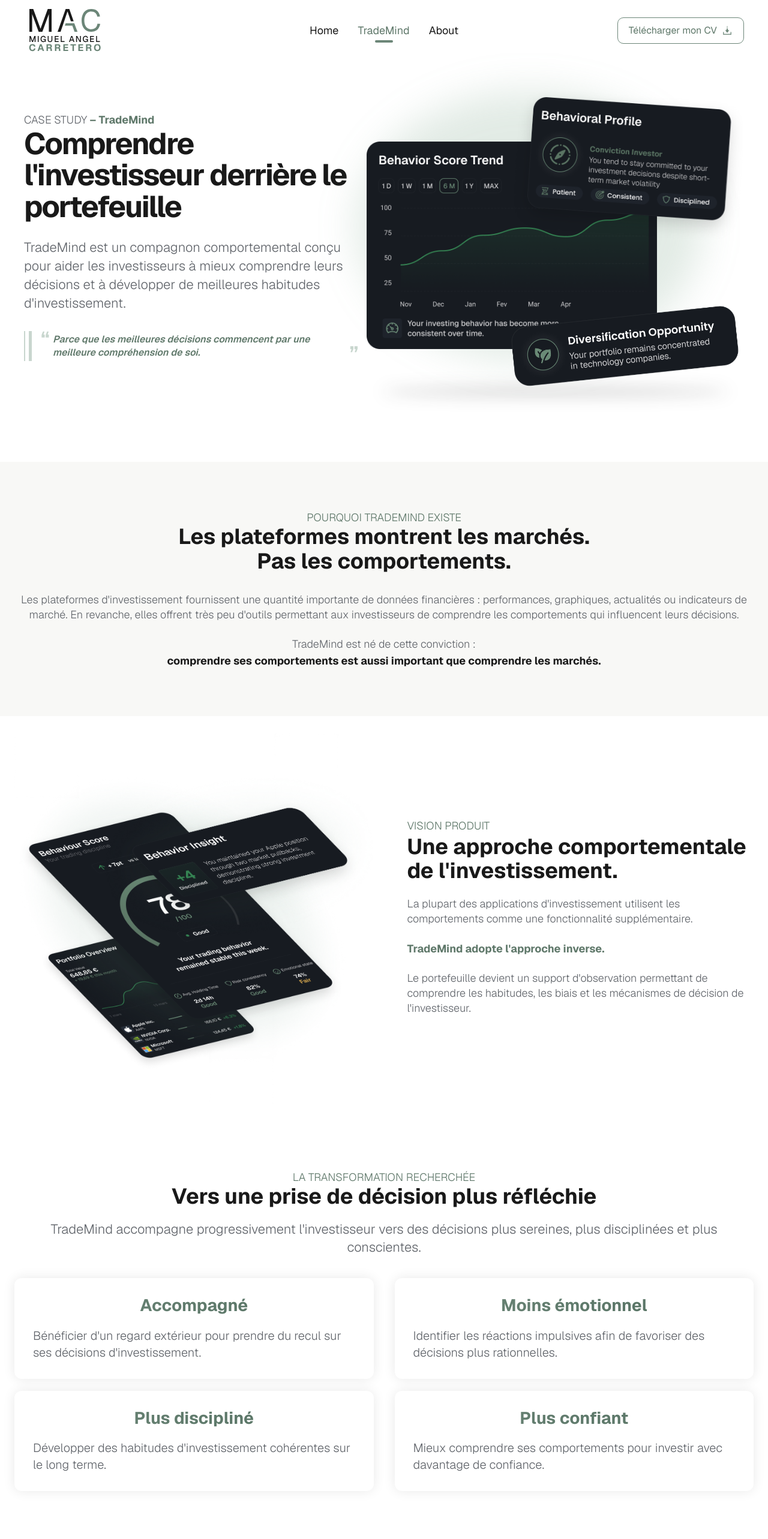
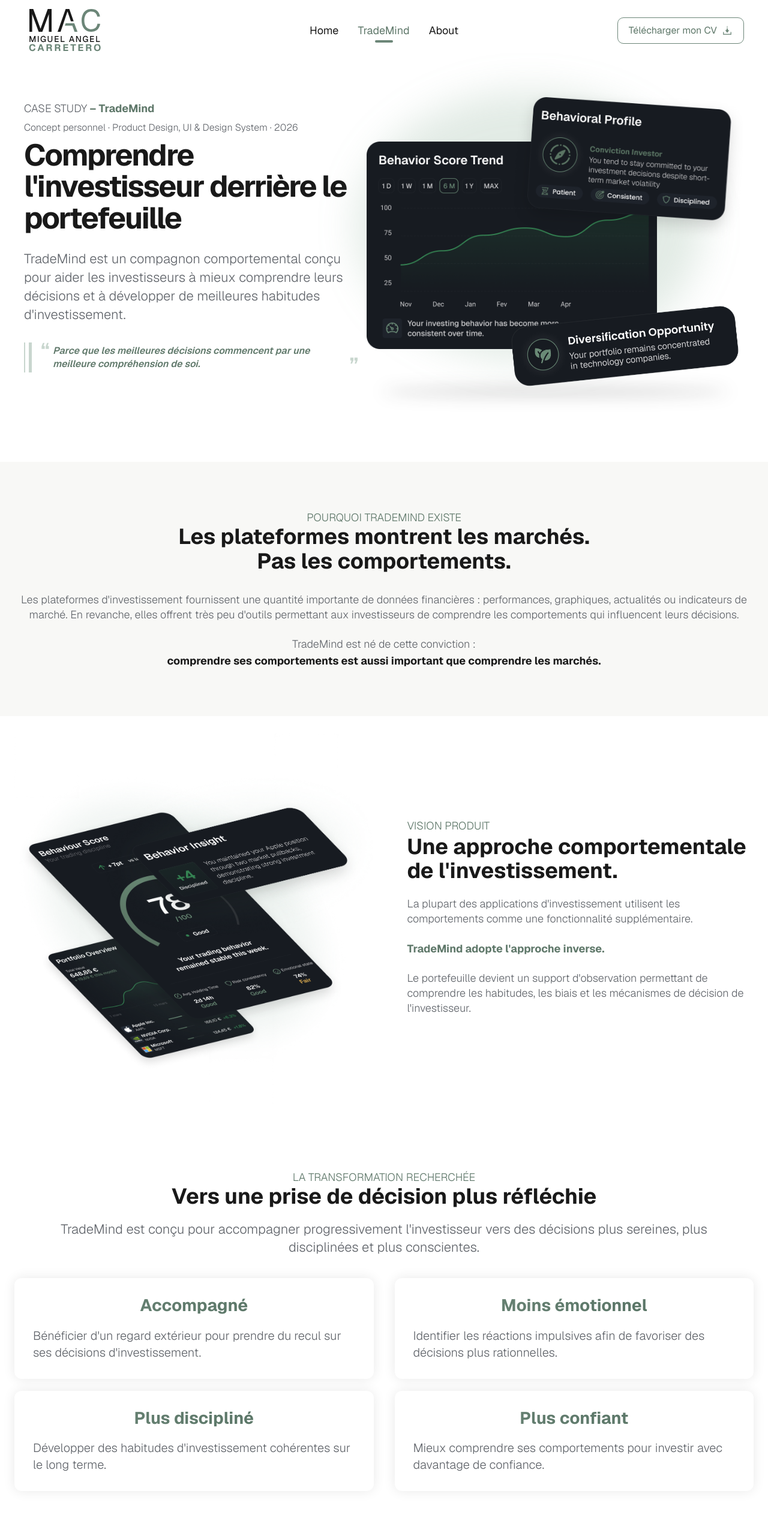
Before and after one commit to miguel-carretero/portfolio, a Next.js app: page /trademind in a window 1280 px wide. Shown: the top 2566 px of the page at 60% size. Built offline with nearby package versions, Linux system fonts and the light colour scheme.

Commit message:
chore: align portfolio positioning and TradeMind copy

```diff
--- a/src/app/page.tsx
+++ b/src/app/page.tsx
@@ -9,14 +9,14 @@
 import WhyTradeMind from "@/components/home/WhyTradeMind";
 
 export const metadata: Metadata = {
-  title: "Miguel Carretero — Product Designer & Front-End",
+  title: "Miguel Carretero — UI / Product Designer & Front-End",
   description:
     "Portfolio de Miguel Carretero, Product Designer spécialisé en UI, Design System et Front-End, avec une approche centrée sur l’expérience produit.",
   alternates: {
     canonical: "https://www.miguelcarretero.fr/",
   },
   openGraph: {
-    title: "Miguel Carretero — Product Designer & Front-End",
+    title: "Miguel Carretero — UI / Product Designer & Front-End",
     description:
       "Portfolio de Miguel Carretero, Product Designer spécialisé en UI, Design System et Front-End, avec une approche centrée sur l’expérience produit.",
     url: "https://www.miguelcarretero.fr/",
@@ -26,7 +26,7 @@
   },
   twitter: {
     card: "summary",
-    title: "Miguel Carretero — Product Designer & Front-End",
+    title: "Miguel Carretero — UI / Product Designer & Front-End",
     description:
       "Portfolio de Miguel Carretero, Product Designer spécialisé en UI, Design System et Front-End, avec une approche centrée sur l’expérience produit.",
   },
--- a/src/components/home/HomeHero.tsx
+++ b/src/components/home/HomeHero.tsx
@@ -46,7 +46,7 @@
           viewport={{ once: true, amount: 0.3 }}
           transition={revealTransition}
         >
-          DESIGN · MÉTIER · TECHNIQUE
+          UI / Product Designer — Design Systems & Front-End
         </motion.p>
         <motion.h1
           id="hero-title"
--- a/src/components/layout/Footer.tsx
+++ b/src/components/layout/Footer.tsx
@@ -9,7 +9,7 @@
         <div className={styles.identity}>
           <div className={styles.identityText}>
             <p className={styles.name}>Miguel Angel Carretero</p>
-            <p className={styles.role}>UI &amp; Product Designer</p>
+            <p className={styles.role}>UI / Product Designer</p>
             <a className={styles.email} href="mailto:ma-design@outlook.fr">
               ma-design@outlook.fr
             </a>
--- a/src/components/trademind/TradeMindHero.module.css
+++ b/src/components/trademind/TradeMindHero.module.css
@@ -30,8 +30,16 @@
   font-weight: var(--font-weight-bold);
 }
 
+.projectStatus {
+  margin-top: 8px;
+  color: var(--color-text-secondary);
+  font-size: var(--font-size-control);
+  font-weight: var(--font-weight-light);
+  line-height: var(--line-height-control);
+}
+
 .title {
-  margin-top: 2px;
+  margin-top: 8px;
   color: var(--color-text-primary);
   font-size: var(--font-size-case-study-title);
   font-weight: var(--font-weight-bold);
--- a/src/components/trademind/TradeMindHero.tsx
+++ b/src/components/trademind/TradeMindHero.tsx
@@ -22,6 +22,9 @@
         >
           <p className={styles.eyebrow}>
             CASE STUDY <span>– TradeMind</span>
+          </p>
+          <p className={styles.projectStatus}>
+            Concept personnel · Product Design, UI &amp; Design System · 2026
           </p>
           <h1 id="trademind-hero-title" className={styles.title}>
             Comprendre l&apos;investisseur derrière le portefeuille
--- a/src/components/trademind/TradeMindImpact.tsx
+++ b/src/components/trademind/TradeMindImpact.tsx
@@ -33,8 +33,8 @@
           Vers une prise de décision plus réfléchie
         </h2>
         <p className={styles.description}>
-          TradeMind accompagne progressivement l&apos;investisseur vers des
-          décisions plus sereines, plus disciplinées et plus conscientes.
+          TradeMind est conçu pour accompagner progressivement l&apos;investisseur
+          vers des décisions plus sereines, plus disciplinées et plus conscientes.
         </p>
       </Reveal>
 
--- a/src/components/trademind/TradeMindSolution.tsx
+++ b/src/components/trademind/TradeMindSolution.tsx
@@ -16,13 +16,13 @@
 
           <Reveal className={styles.copy} delay={0.1}>
             <p>
-              <strong>TradeMind</strong> analyse les données du portefeuille afin
-              de révéler des indicateurs comportementaux compréhensibles et
-              directement exploitables.
+              <strong>TradeMind</strong> est conçu pour analyser les données du
+              portefeuille afin de révéler des indicateurs comportementaux
+              compréhensibles et directement exploitables.
             </p>
             <p>
-              L&apos;application ne cherche pas à prédire les marchés, mais à aider
-              l&apos;investisseur à mieux comprendre sa manière d&apos;investir.
+              TradeMind est conçu non pas pour prédire les marchés, mais pour
+              aider l&apos;investisseur à mieux comprendre sa manière d&apos;investir.
             </p>
           </Reveal>
         </div>
```
Also changed, not shown: 1 other file (tests, documents, lock files or other folders).
